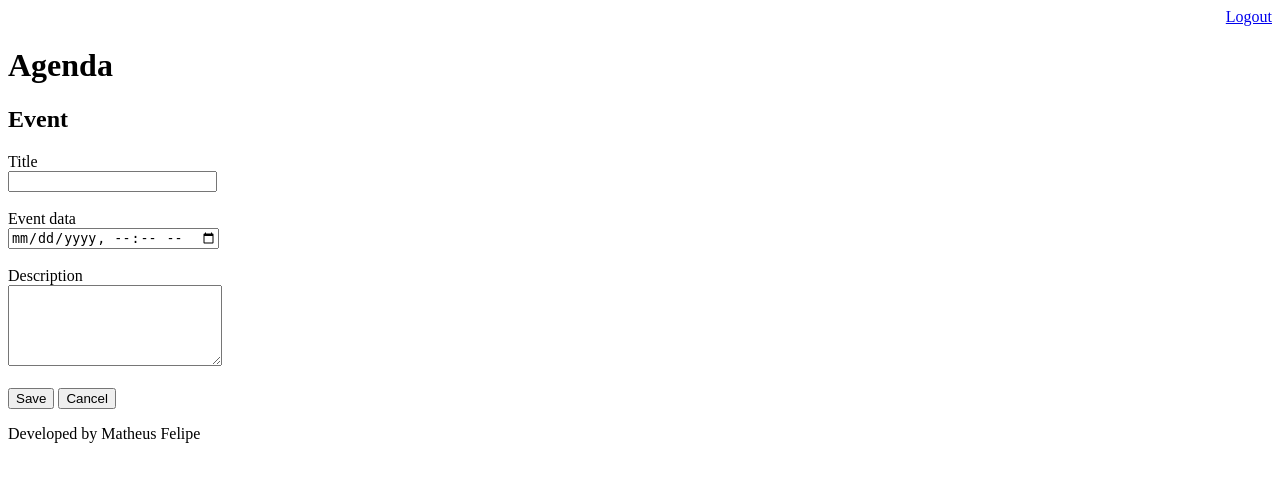
After one commit to mfelipegs/agenda-django, a Django app: page /agenda/event/ in a window 1280 px wide. The commit adds this page. Shown: the top 482 px of the page. Run offline with Django 4.2, Linux system fonts and the light colour scheme; a user stored in the database is signed in.

Commit message:
Event insertion and .gitignore for cache files added

```diff
--- a/agenda/urls.py
+++ b/agenda/urls.py
@@ -21,6 +21,8 @@ from django.views.generic import RedirectView
 urlpatterns = [
     path('admin/', admin.site.urls),
     path('agenda/', views.lista_eventos),
+    path('agenda/event/', views.event),
+    path('agenda/event/submit', views.submit_event),
     path('', RedirectView.as_view(url='/agenda/')),
     path('login/', views.login_user),
     path('login/submit', views.submit_login),
--- a/core/views.py
+++ b/core/views.py
@@ -34,3 +34,20 @@ def lista_eventos(request):
 	evento = Evento.objects.filter(user=user)
 	dados = {'eventos':evento}
 	return render(request, 'agenda.html', dados)
+
+@login_required(login_url='/login/')
+def event(request):
+	return render(request, 'event.html')
+
+@login_required(login_url='/login/')
+def submit_event(request):
+	if request.POST:
+		title = request.POST.get('title')
+		event_data = request.POST.get('event_data')
+		description = request.POST.get('description')
+		user = request.user
+		Evento.objects.create(title=title,
+							  event_data=event_data,
+							  description=description,
+							  user=user)
+	return redirect('/')
--- a/templates/agenda.html
+++ b/templates/agenda.html
@@ -2,7 +2,9 @@
 
 {% block content %}
 	<h2>Scheduling</h2>
-
+	<a href="event/">
+	<button type="button">New Event</button>
+	</a>
 		<ul style="font-size:18px">
 			{% for evento in eventos %}
 				<li>{{ evento.title }} - {{ evento.get_event_data }}</li>
--- /dev/null
+++ b/templates/event.html
@@ -0,0 +1,31 @@
+{% extends "model-page.html" %}
+
+{% block content %}
+
+<h2>Event</h2>
+
+<form action="submit" method="POST">{% csrf_token %}
+	<label for="title">Title</label>
+	<br>
+	<input type="text" name="title" size="23">
+
+	<br><br>
+
+	<label for="event_data">Event data</label>
+	<br>
+	<input type="datetime-local" name="event_data">
+
+	<br><br>
+
+	<label for="description">Description</label>
+	<br>
+	<textarea name="description" rows="5" cols="24"></textarea>
+
+	<br><br>
+	<button type="submit">Save</button>
+	<a href="/">
+		<button type="button">Cancel</button>
+	</a>
+</form>
+
+{% endblock %}
```
Also changed, not shown: db.sqlite3, 1 other file.
